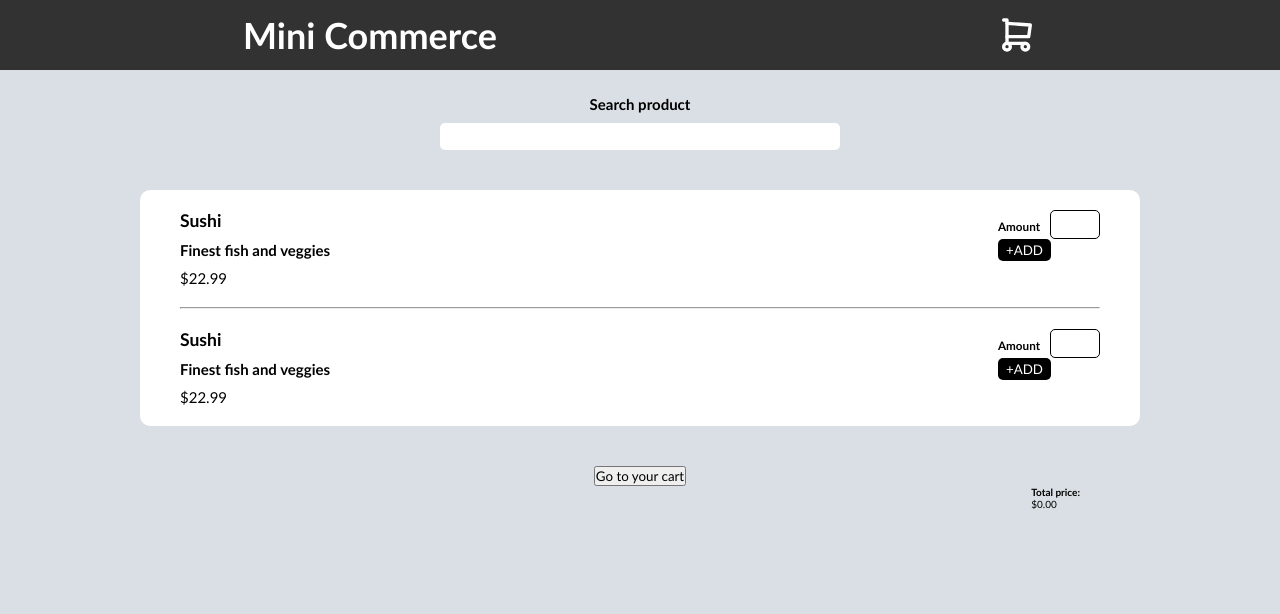
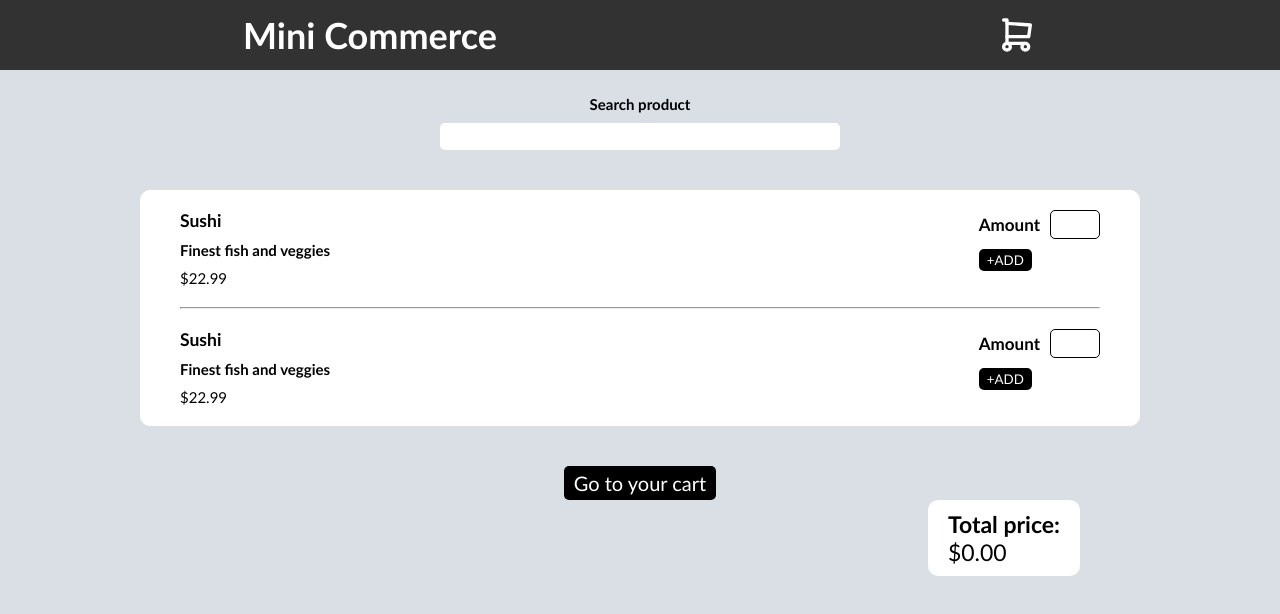
Before and after one commit to bernardkrehula/React-mini-commerce, a React (Vite) app in the folder my-app/: page / in a window 1280 px wide. Shown: the top 614 px of the page. Built offline with nearby package versions, Linux system fonts and the light colour scheme.

Commit message:
define final style

```diff
--- a/my-app/src/App.css
+++ b/my-app/src/App.css
@@ -79,6 +79,7 @@ body{
 }
 .product-amount h3 {
   display: inline;
+  font-size: 1.7rem;
 }
 .product-amount input {
   width: 50px;
@@ -97,4 +98,21 @@ body{
   background-color: black;
   color: white;
   cursor: pointer;
+  margin-top: 10px;
 }
+.cart-btn {
+  border: none;
+  border-radius: 5px;
+  padding: 5px 10px;
+  font-size: 2rem;
+  background-color: black;
+  color: white;
+  font-family: 'Trebuchet MS', 'Lucida Sans Unicode', 'Lucida Grande', 'Lucida Sans', Arial, sans-serif;
+}
+.total-price {
+  font-family: 'Trebuchet MS', 'Lucida Sans Unicode', 'Lucida Grande', 'Lucida Sans', Arial, sans-serif;
+  font-size: 2.3rem;
+  background-color: white;
+  border-radius: 10px;
+  padding: 10px 20px;
+}
--- a/my-app/src/App.jsx
+++ b/my-app/src/App.jsx
@@ -42,7 +42,6 @@ function App() {
                 <button>+ADD</button>
               </div>
             </li>
-
           </ul>
         </div>
         <button className='cart-btn'>Go to your cart</button>
```
